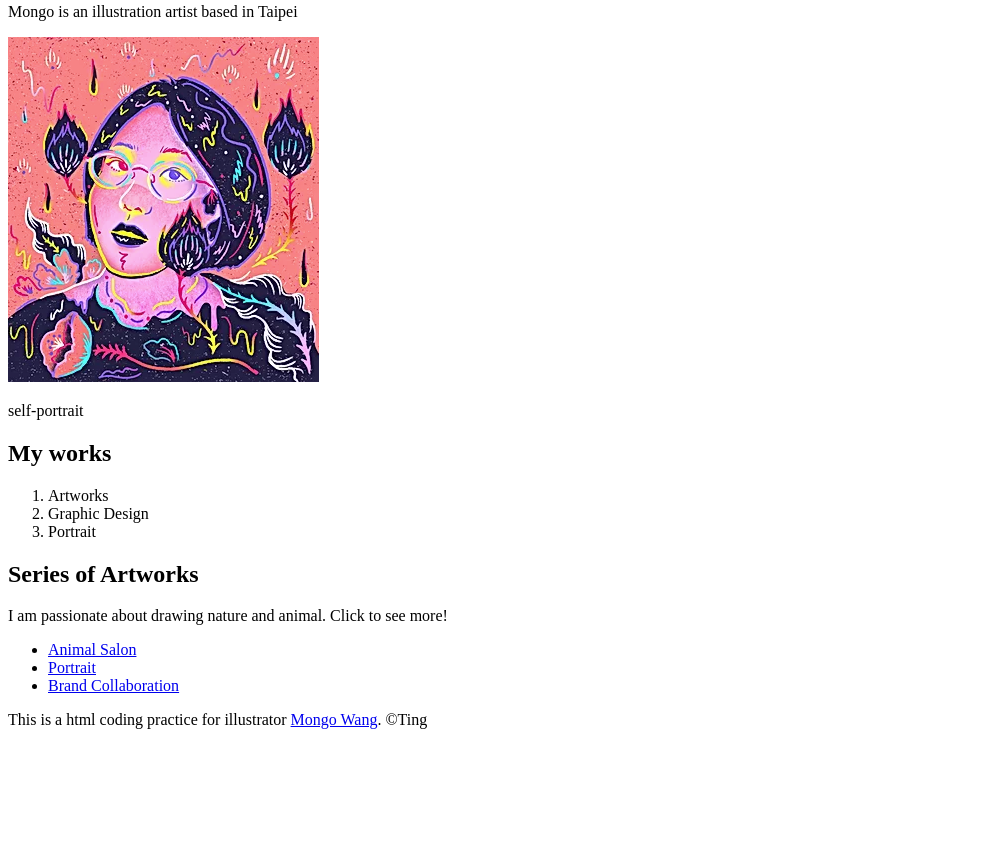
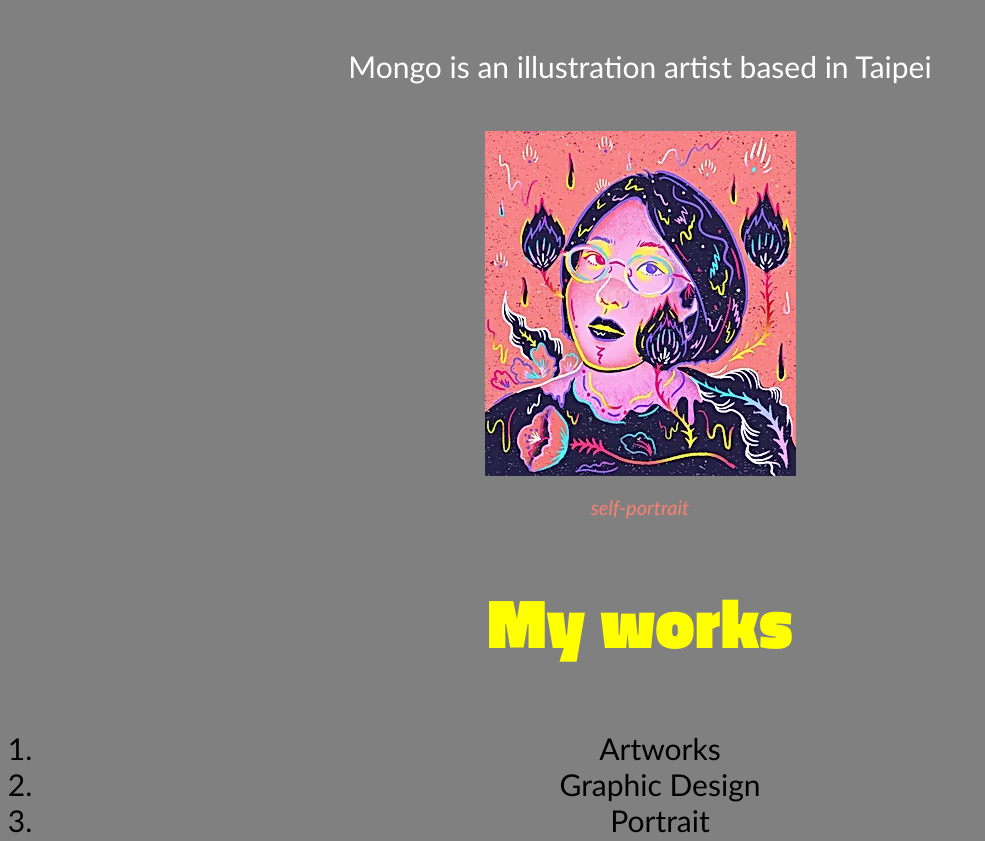
Before and after one commit to Ting-Hsin/Mongo-web, a plain HTML site: page index.html in a window 1280 px wide. Shown: the part 752-1593 px from the top of the page, without its empty margins (0-985 px from the left). Before the commit the page ends 1497 px from the top, so only its background shows below. Drawn offline with Linux system fonts and the light colour scheme.

Commit message:
eddited CSS

```diff
--- /dev/null
+++ b/css/Mongo.css
@@ -0,0 +1,89 @@
+body{
+	margin: 0;
+	font-family: Calibri, Arial, Times;
+	font-size: 30px;
+}
+
+header{
+	background-color: teal;
+	text-align:center;
+	padding-top: 50px;
+	padding-bottom: 50px;
+
+}
+h1,h2{
+	font-family: 'Titillium Web', sans-serif;
+	font-size: 80px;
+}
+
+header h1{
+	color: white;
+	font-size: 70px;
+
+}
+
+header img{
+	border-radius: 200px;
+    width: 300px;
+    border: 20px solid blueviolet;
+}
+
+main{
+	background-color: grey;
+    text-align: center;
+    margin: 0px auto;
+
+}
+
+main h2{
+	margin-top: 0px;
+	line-height: 100px;
+	font-size: 70px;
+	color: yellow;
+}
+
+main img{
+	max-width: 100%;
+}
+
+main p{
+	color: white;
+	line-height: 50px;
+	margin-bottom: 40px;
+}
+
+a{
+	color: white;
+}
+a:hover{
+	background-color: navy;
+	color: salmon;
+}
+
+footer{
+	background-color: teal;
+	text-align:center;
+	color: yellow;
+	padding: 50px;
+	font-size: 20px;
+}
+
+footer a{
+	color: white;
+}
+
+footer p{
+	margin: 0;
+}
+
+footer a:hover{
+	opacity: .4;
+	background-color: transparent;
+}
+
+p.caption{
+	color: salmon;
+	font-size: 20px;
+	font-style: italic;
+	margin-top: 0;
+}
--- a/index.html
+++ b/index.html
@@ -3,19 +3,22 @@
 <head>
 	<title>Mongo Wang</title>
 	<link rel="icon" href="img/M-profile.png">
+	<link href="https://fonts.googleapis.com/css2?family=Titillium+Web:ital,wght@0,200;0,300;0,900;1,200;1,700&display=swap" rel="stylesheet">
+	<link rel="stylesheet" type="text/css" href="css/Mongo.css">
 </head>
 <body>
 	<!-- header element -->
 	<header>
 		<img src="img/M-1.png">
 		<h1>Mongo Wang</h1>
+	</header>
 
 	<!-- Main element -->
 	<main>
 		<h2>About</h2>
 		<p>Mongo is an illustration artist based in Taipei</p>
 		<img src="img/M-profile.png">
-		<p>self-portrait</p>
+		<p class="caption">self-portrait</p>
 
 	<!-- Works catagory -->
 
@@ -43,7 +46,6 @@
 
 </footer>
 
-	</header>
 
 </body>
 </html>
```
